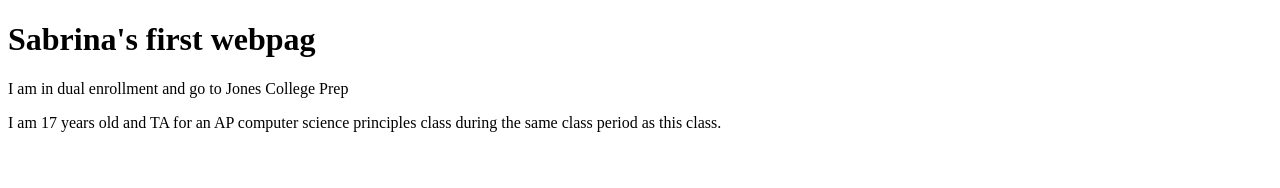
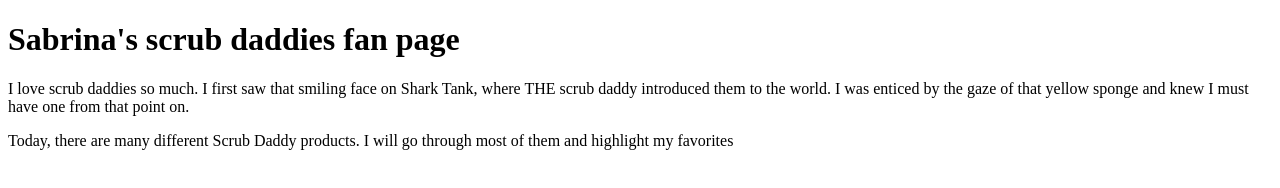
Before and after one commit to sabrinabrinx/itmd-361-project1, a plain HTML site: page scrubdaddies.html in a window 1280 px wide. Drawn offline with Linux system fonts and the light colour scheme.

Commit message:
Update scrubdaddies.html

```diff
--- a/scrubdaddies.html
+++ b/scrubdaddies.html
@@ -2,13 +2,13 @@
 <html lang="en">
 <head>
  <meta charset="UTF-8">
- <title> Sabrina Olivieri-Martinez - ITMD-361 Internet Technologies and Web Design </title>
+ <title> Sabrina Olivieri-Martinez - scrub daddies </title>
 </head>
 <body>
  <header>
-  <h1>Sabrina's first webpag </h1>
+  <h1>Sabrina's scrub daddies fan page </h1>
  </header>
- <p>I am in dual enrollment and go to Jones College Prep</p>
- <p>I am 17 years old and TA for an AP computer science principles class during the same class period as this class.</p>
+ <p>I love scrub daddies so much. I first saw that smiling face on Shark Tank, where THE scrub daddy introduced them to the world. I was enticed by the gaze of that yellow sponge and knew I must have one from that point on. </p>
+ <p>Today, there are many different Scrub Daddy products. I will go through most of them and highlight my favorites </p>
 </body>
 </html>
```
